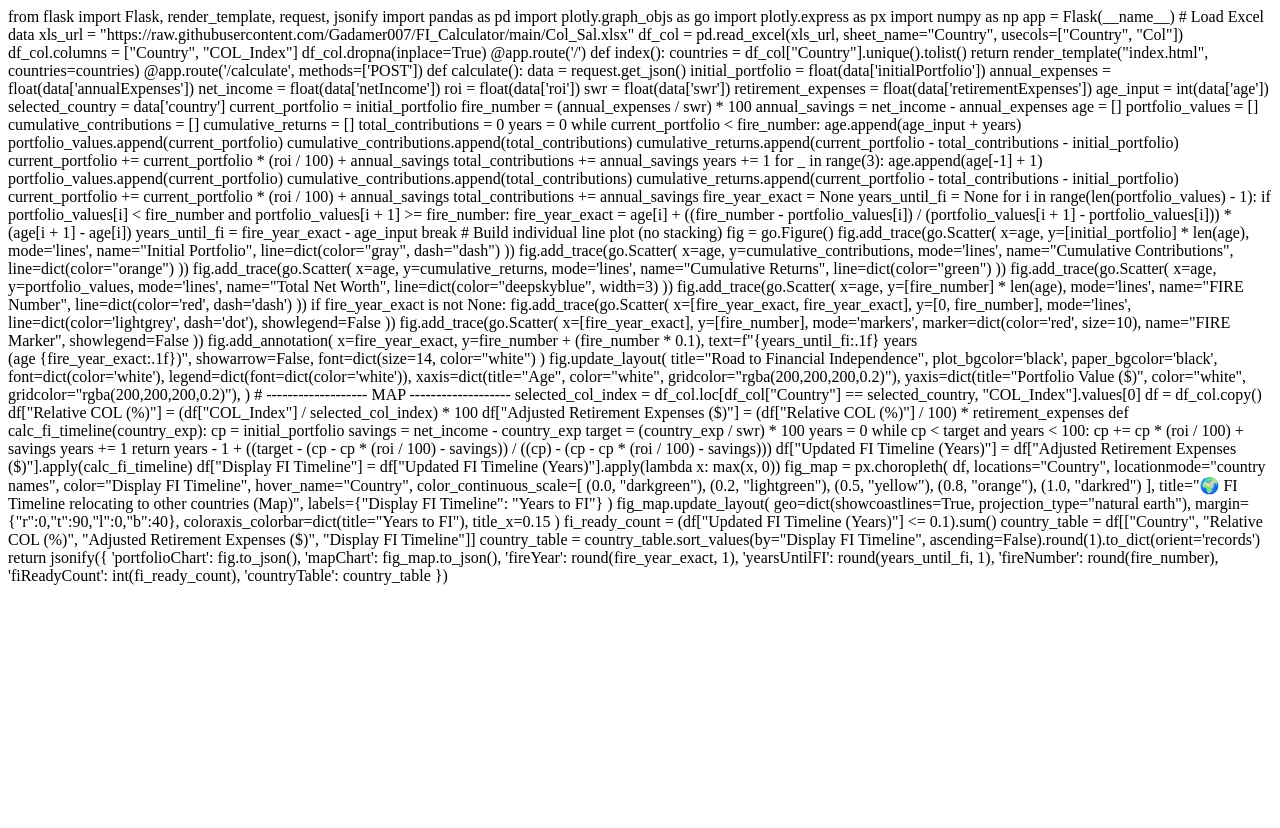
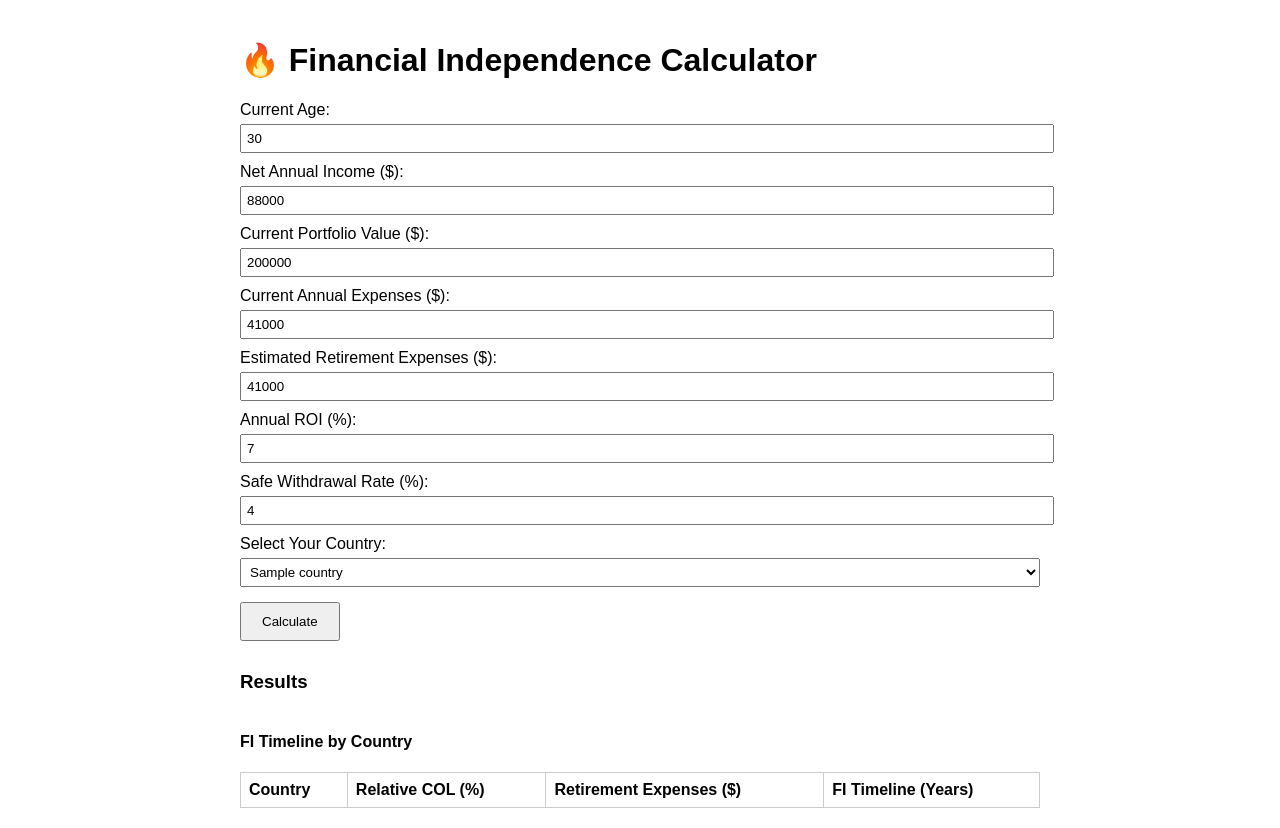
Before and after one commit to Gadamer007/FI_Calculator2, a Flask app: template templates/index.html in a window 1280 px wide. Before the commit the page ends 585 px from the top, so only its background shows below. Run offline with Flask 3, Linux system fonts and the light colour scheme; the template is opened without the code that fills it: most values are stand-ins (such as "Sample title", 1, 10 or a date in 2020); lists and menus that the app fills with data are empty; parts of the project's set-up code (start-up, migrations or seed data) failed here and were passed over; some libraries are stand-ins or nearby versions.

Commit message:
Update index.html

```diff
--- a/templates/index.html
+++ b/templates/index.html
@@ -1,198 +1,129 @@
-from flask import Flask, render_template, request, jsonify
-import pandas as pd
-import plotly.graph_objs as go
-import plotly.express as px
-import numpy as np
+<!DOCTYPE html>
+<html lang="en">
+<head>
+  <meta charset="UTF-8">
+  <title>Financial Independence Calculator</title>
+  <script src="https://cdn.plot.ly/plotly-latest.min.js"></script>
+  <style>
+    body {
+      font-family: sans-serif;
+      max-width: 800px;
+      margin: auto;
+      padding: 20px;
+    }
+    label { display: block; margin-top: 10px; }
+    input, select { width: 100%; padding: 5px; margin-top: 5px; }
+    button { margin-top: 15px; padding: 10px 20px; }
+    table { width: 100%; margin-top: 20px; border-collapse: collapse; }
+    th, td { padding: 8px; border: 1px solid #ccc; text-align: left; }
+    #results { margin-top: 30px; }
+  </style>
+</head>
+<body>
+  <h1>🔥 Financial Independence Calculator</h1>
 
-app = Flask(__name__)
+  <label>Current Age:
+    <input type="number" id="age" value="30">
+  </label>
 
-# Load Excel data
-xls_url = "https://raw.githubusercontent.com/Gadamer007/FI_Calculator/main/Col_Sal.xlsx"
-df_col = pd.read_excel(xls_url, sheet_name="Country", usecols=["Country", "Col"])
-df_col.columns = ["Country", "COL_Index"]
-df_col.dropna(inplace=True)
+  <label>Net Annual Income ($):
+    <input type="number" id="netIncome" step="1000" value="88000">
+  </label>
 
-@app.route('/')
-def index():
-    countries = df_col["Country"].unique().tolist()
-    return render_template("index.html", countries=countries)
+  <label>Current Portfolio Value ($):
+    <input type="number" id="initialPortfolio" step="10000" value="200000">
+  </label>
 
-@app.route('/calculate', methods=['POST'])
-def calculate():
-    data = request.get_json()
-    initial_portfolio = float(data['initialPortfolio'])
-    annual_expenses = float(data['annualExpenses'])
-    net_income = float(data['netIncome'])
-    roi = float(data['roi'])
-    swr = float(data['swr'])
-    retirement_expenses = float(data['retirementExpenses'])
-    age_input = int(data['age'])
-    selected_country = data['country']
+  <label>Current Annual Expenses ($):
+    <input type="number" id="annualExpenses" step="1000" value="41000">
+  </label>
 
-    current_portfolio = initial_portfolio
-    fire_number = (annual_expenses / swr) * 100
-    annual_savings = net_income - annual_expenses
-    age = []
-    portfolio_values = []
-    cumulative_contributions = []
-    cumulative_returns = []
-    total_contributions = 0
-    years = 0
+  <label>Estimated Retirement Expenses ($):
+    <input type="number" id="retirementExpenses" step="1000" value="41000">
+  </label>
 
-    while current_portfolio < fire_number:
-        age.append(age_input + years)
-        portfolio_values.append(current_portfolio)
-        cumulative_contributions.append(total_contributions)
-        cumulative_returns.append(current_portfolio - total_contributions - initial_portfolio)
-        current_portfolio += current_portfolio * (roi / 100) + annual_savings
-        total_contributions += annual_savings
-        years += 1
+  <label>Annual ROI (%):
+    <input type="number" id="roi" value="7" step="0.1">
+  </label>
 
-    for _ in range(3):
-        age.append(age[-1] + 1)
-        portfolio_values.append(current_portfolio)
-        cumulative_contributions.append(total_contributions)
-        cumulative_returns.append(current_portfolio - total_contributions - initial_portfolio)
-        current_portfolio += current_portfolio * (roi / 100) + annual_savings
-        total_contributions += annual_savings
+  <label>Safe Withdrawal Rate (%):
+    <input type="number" id="swr" value="4" step="0.1">
+  </label>
 
-    fire_year_exact = None
-    years_until_fi = None
-    for i in range(len(portfolio_values) - 1):
-        if portfolio_values[i] < fire_number and portfolio_values[i + 1] >= fire_number:
-            fire_year_exact = age[i] + ((fire_number - portfolio_values[i]) / (portfolio_values[i + 1] - portfolio_values[i])) * (age[i + 1] - age[i])
-            years_until_fi = fire_year_exact - age_input
-            break
+  <label>Select Your Country:
+    <select id="countrySelect">
+      {% for c in countries %}
+        <option value="{{ c }}">{{ c }}</option>
+      {% endfor %}
+    </select>
+  </label>
 
-    # Build individual line plot (no stacking)
-    fig = go.Figure()
+  <button onclick="runCalculator()">Calculate</button>
 
-    fig.add_trace(go.Scatter(
-        x=age,
-        y=[initial_portfolio] * len(age),
-        mode='lines',
-        name="Initial Portfolio",
-        line=dict(color="gray", dash="dash")
-    ))
+  <div id="results">
+    <h3>Results</h3>
+    <p id="summary"></p>
+    <div id="portfolioChart"></div>
+    <div id="mapChart" style="margin-top: 40px;"></div>
+    <h4>FI Timeline by Country</h4>
+    <table id="countryTable">
+      <thead>
+        <tr>
+          <th>Country</th>
+          <th>Relative COL (%)</th>
+          <th>Retirement Expenses ($)</th>
+          <th>FI Timeline (Years)</th>
+        </tr>
+      </thead>
+      <tbody></tbody>
+    </table>
+  </div>
 
-    fig.add_trace(go.Scatter(
-        x=age,
-        y=cumulative_contributions,
-        mode='lines',
-        name="Cumulative Contributions",
-        line=dict(color="orange")
-    ))
+  <script>
+    async function runCalculator() {
+      const payload = {
+        age: document.getElementById('age').value,
+        netIncome: document.getElementById('netIncome').value,
+        initialPortfolio: document.getElementById('initialPortfolio').value,
+        annualExpenses: document.getElementById('annualExpenses').value,
+        retirementExpenses: document.getElementById('retirementExpenses').value,
+        roi: document.getElementById('roi').value,
+        swr: document.getElementById('swr').value,
+        country: document.getElementById('countrySelect').value,
+      };
 
-    fig.add_trace(go.Scatter(
-        x=age,
-        y=cumulative_returns,
-        mode='lines',
-        name="Cumulative Returns",
-        line=dict(color="green")
-    ))
+      const response = await fetch('/calculate', {
+        method: 'POST',
+        headers: { 'Content-Type': 'application/json' },
+        body: JSON.stringify(payload)
+      });
 
-    fig.add_trace(go.Scatter(
-        x=age,
-        y=portfolio_values,
-        mode='lines',
-        name="Total Net Worth",
-        line=dict(color="deepskyblue", width=3)
-    ))
+      const data = await response.json();
 
-    fig.add_trace(go.Scatter(
-        x=age,
-        y=[fire_number] * len(age),
-        mode='lines',
-        name="FIRE Number",
-        line=dict(color='red', dash='dash')
-    ))
+      document.getElementById('summary').innerHTML =
+        <div style="background-color: rgba(76, 175, 80, 0.15); padding: 15px; border-radius: 10px; margin-top: 20px;">
+          🎯 You will reach FI in <b>${data.yearsUntilFI}</b> years (age <b>${data.fireYear}</b>)<br>
+          💼 Your target portfolio: <b>$${data.fireNumber.toLocaleString()}</b><br>
+          🌍 You could already retire in <b>${data.fiReadyCount}</b> countries
+        </div>;
 
-    if fire_year_exact is not None:
-        fig.add_trace(go.Scatter(
-            x=[fire_year_exact, fire_year_exact],
-            y=[0, fire_number],
-            mode='lines',
-            line=dict(color='lightgrey', dash='dot'),
-            showlegend=False
-        ))
-        fig.add_trace(go.Scatter(
-            x=[fire_year_exact],
-            y=[fire_number],
-            mode='markers',
-            marker=dict(color='red', size=10),
-            name="FIRE Marker",
-            showlegend=False
-        ))
-        fig.add_annotation(
-            x=fire_year_exact,
-            y=fire_number + (fire_number * 0.1),
-            text=f"{years_until_fi:.1f} years<br>(age {fire_year_exact:.1f})",
-            showarrow=False,
-            font=dict(size=14, color="white")
-        )
 
-    fig.update_layout(
-        title="Road to Financial Independence",
-        plot_bgcolor='black',
-        paper_bgcolor='black',
-        font=dict(color='white'),
-        legend=dict(font=dict(color='white')),
-        xaxis=dict(title="Age", color="white", gridcolor="rgba(200,200,200,0.2)"),
-        yaxis=dict(title="Portfolio Value ($)", color="white", gridcolor="rgba(200,200,200,0.2)"),
-    )
+      const fig = JSON.parse(data.portfolioChart);
+      Plotly.newPlot('portfolioChart', fig.data, fig.layout);
+      const map = JSON.parse(data.mapChart);
+      Plotly.newPlot('mapChart', map.data, map.layout);
 
-    # ------------------- MAP -------------------
-    selected_col_index = df_col.loc[df_col["Country"] == selected_country, "COL_Index"].values[0]
-    df = df_col.copy()
-    df["Relative COL (%)"] = (df["COL_Index"] / selected_col_index) * 100
-    df["Adjusted Retirement Expenses ($)"] = (df["Relative COL (%)"] / 100) * retirement_expenses
-
-    def calc_fi_timeline(country_exp):
-        cp = initial_portfolio
-        savings = net_income - country_exp
-        target = (country_exp / swr) * 100
-        years = 0
-        while cp < target and years < 100:
-            cp += cp * (roi / 100) + savings
-            years += 1
-        return years - 1 + ((target - (cp - cp * (roi / 100) - savings)) / ((cp) - (cp - cp * (roi / 100) - savings)))
-
-    df["Updated FI Timeline (Years)"] = df["Adjusted Retirement Expenses ($)"].apply(calc_fi_timeline)
-    df["Display FI Timeline"] = df["Updated FI Timeline (Years)"].apply(lambda x: max(x, 0))
-
-    fig_map = px.choropleth(
-        df,
-        locations="Country",
-        locationmode="country names",
-        color="Display FI Timeline",
-        hover_name="Country",
-        color_continuous_scale=[
-            (0.0, "darkgreen"),
-            (0.2, "lightgreen"),
-            (0.5, "yellow"),
-            (0.8, "orange"),
-            (1.0, "darkred")
-        ],
-        title="🌍 FI Timeline relocating to other countries (Map)",
-        labels={"Display FI Timeline": "Years to FI"}
-    )
-    fig_map.update_layout(
-        geo=dict(showcoastlines=True, projection_type="natural earth"),
-        margin={"r":0,"t":90,"l":0,"b":40},
-        coloraxis_colorbar=dict(title="Years to FI"),
-        title_x=0.15
-    )
-
-    fi_ready_count = (df["Updated FI Timeline (Years)"] <= 0.1).sum()
-    country_table = df[["Country", "Relative COL (%)", "Adjusted Retirement Expenses ($)", "Display FI Timeline"]]
-    country_table = country_table.sort_values(by="Display FI Timeline", ascending=False).round(1).to_dict(orient='records')
-
-    return jsonify({
-        'portfolioChart': fig.to_json(),
-        'mapChart': fig_map.to_json(),
-        'fireYear': round(fire_year_exact, 1),
-        'yearsUntilFI': round(years_until_fi, 1),
-        'fireNumber': round(fire_number),
-        'fiReadyCount': int(fi_ready_count),
-        'countryTable': country_table
-    })
+      const tableBody = document.querySelector('#countryTable tbody');
+      tableBody.innerHTML = '';
+      data.countryTable.forEach(row => {
+        const tr = document.createElement('tr');
+        tr.innerHTML = <td>${row["Country"]}</td>
+                        <td>${row["Relative COL (%)"]}</td>
+                        <td>${row["Adjusted Retirement Expenses ($)"]}</td>
+                        <td>${row["Display FI Timeline"]}</td>;
+        tableBody.appendChild(tr);
+      });
+    }
+  </script>
+</body>
+</html>
```
